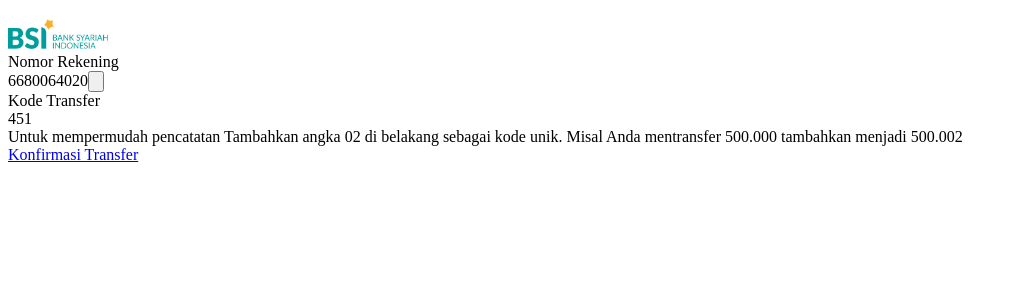
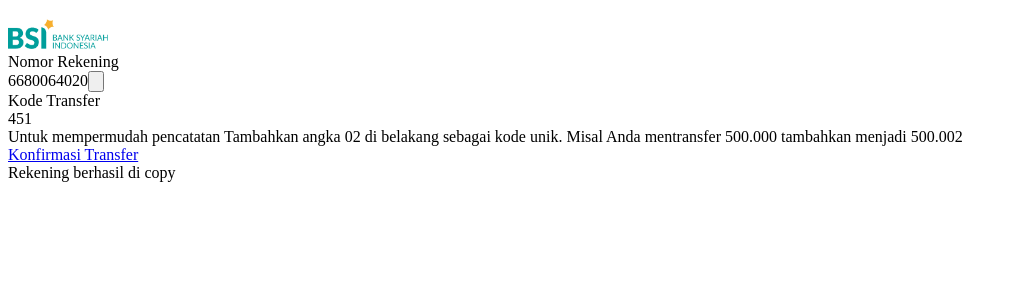
Before and after one commit to dankerizer/donasi, a Next.js app: page /components/Modal in a window 1280 px wide. Shown: the top 300 px of the page, without its empty margins (0-1017 px from the left). Built offline with nearby package versions, Linux system fonts and the light colour scheme.

Commit message:
modifikasi page

```diff
--- a/pages/components/Modal.js
+++ b/pages/components/Modal.js
@@ -1,11 +1,11 @@
-import React from "react"
+import React, { useState } from "react"
 import Image from 'next/image'
 
 const Modal = ({ title, content, show = true, setShow }) => {
 
     const ref = React.createRef();
     const account = 6680064020;
-
+    let [copied, setCopied] = useState(false)
     React.useEffect(() => {
 
 
@@ -24,7 +24,25 @@ const Modal = ({ title, content, show = true, setShow }) => {
             // Unbind the event listener on clean up
             document.removeEventListener("mousedown", handleClickOutside);
         };
+
+
     }, [ref]);
+
+    // On componentDidMount set the timer
+    React.useEffect(() => {
+        if (copied) {
+            const timeId = setTimeout(() => {
+                // After 3 seconds set the show value to false
+                setCopied(false)
+            }, 3000)
+
+            return () => {
+                clearTimeout(timeId)
+            }
+        }
+
+    }, [copied, setTimeout]);
+
 
     const linkConfirm = `whatsapp://send?text=${encodeURIComponent('Assalamualaikum Akhi Hadi, Saya mau konfirmasi donasi Kendaraan Operasional Dakwah - Baturaja OKU ')}&phone=6282280024194`
 
@@ -43,7 +61,7 @@ const Modal = ({ title, content, show = true, setShow }) => {
                             <div className="font-bold flex items-center space-x-2">
                                 <span>{account}</span>
                                 <button
-                                    onClick={() => { navigator.clipboard.writeText(account) }}
+                                    onClick={() => { navigator.clipboard.writeText(account); setCopied(true) }}
                                 >
                                     <svg xmlns="http://www.w3.org/2000/svg" className="h-5 w-5 text-blue-500 hover:text-indigo-500" viewBox="0 0 20 20" fill="currentColor">
                                         <path d="M8 3a1 1 0 011-1h2a1 1 0 110 2H9a1 1 0 01-1-1z" />
@@ -65,6 +83,8 @@ const Modal = ({ title, content, show = true, setShow }) => {
                     </div>
                 </div>
             </div>
+
+            <div className={`fixed bottom-5 left-0 z-50 flex justify-center w-full transform ${copied ? 'translate-y-0' : 'translate-y-20'}`}><span className="inline-flex px-4 py-2 bg-gray-700 text-white rounded-md bg-opacity-75">Rekening berhasil di copy</span></div>
         </div>
     )
 
--- a/pages/index.js
+++ b/pages/index.js
@@ -169,7 +169,7 @@ export async function getServerSideProps() {
   const data = await fetchGoogleSheets(spreadsheetId).then(res => res && res.table && res.table?.rows)
   let total = data && data.reduce((accumulator, currentValue) => accumulator + currentValue.c[1].v, 0)
 
-
+  data.reverse();
   // Pass data to the page via props
   return { props: { data, total } }
 }
```
Also changed, not shown: pages/components/Descriptions.js (+9 -2 lines).
